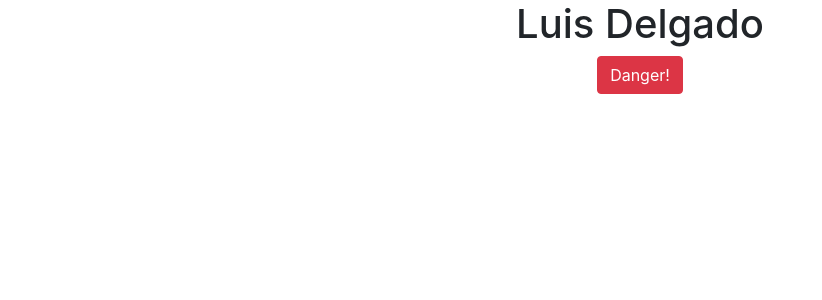
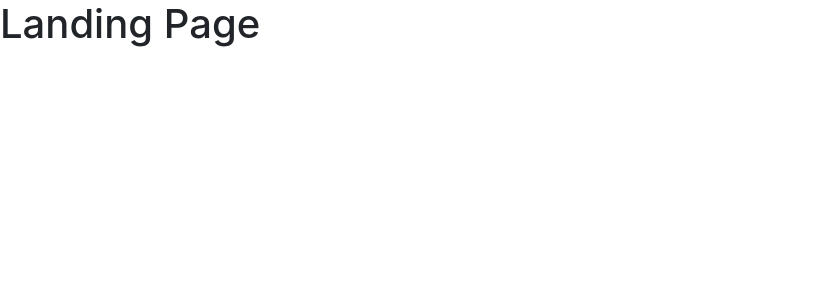
Before and after one commit to relief12/Luis-Delgado-Portfolio, a React (Create React App) app in the folder portfolio/: page / in a window 1280 px wide. Shown: the top 300 px of the page, without its empty margins (0-822 px from the left). Built offline with nearby package versions, Linux system fonts and the light colour scheme.

Commit message:
routing added

```diff
--- a/portfolio/package.json
+++ b/portfolio/package.json
@@ -7,6 +7,7 @@
     "bootstrap": "^4.3.1",
     "react": "^16.9.0",
     "react-dom": "^16.9.0",
+    "react-router-dom": "^5.0.1",
     "react-scripts": "3.1.1",
     "reactstrap": "^8.0.1"
   },
--- a/portfolio/src/Pages/LandingPage.js
+++ b/portfolio/src/Pages/LandingPage.js
@@ -0,0 +1,13 @@
+import React, { Component } from 'react';
+
+class LandingPage extends  Component{
+    render(){
+        return(
+            <div><h1>Landing Page</h1></div>
+        )
+
+
+    }
+
+}
+export default LandingPage;
--- a/portfolio/src/index.js
+++ b/portfolio/src/index.js
@@ -2,10 +2,27 @@ import React from 'react';
 import ReactDOM from 'react-dom';
 import './index.css';
 import 'bootstrap/dist/css/bootstrap.min.css';
-import App from './App';
+
 import * as serviceWorker from './serviceWorker';
+import { Route, Switch, BrowserRouter as Router } from 'react-router-dom';
+import LandingPage from './Pages/LandingPage';
+import AboutMe from './Pages/AboutMePage';
+import Contact from './Pages/ContactPage';
+import Projects from './Pages/Projects';
+import Resume from './Pages/Resume';
 
-ReactDOM.render(<App />, document.getElementById('root'));
+const routing = (
+    <Router>
+        <Switch>
+            <Route exact path="/" component={LandingPage} />
+            <Route path="/aboutme" component={AboutMe} />
+            <Route path="/contact" component={Contact} />
+            <Route path="/projects" component={Projects} />
+            <Route path="/resume" component={Resume} />
+        </Switch>
+    </Router>
+)
+ReactDOM.render(routing, document.getElementById('root'));
 
 // If you want your app to work offline and load faster, you can change
 // unregister() to register() below. Note this comes with some pitfalls.
```
Also changed, not shown: 1 other file (tests, documents, lock files or other folders).
